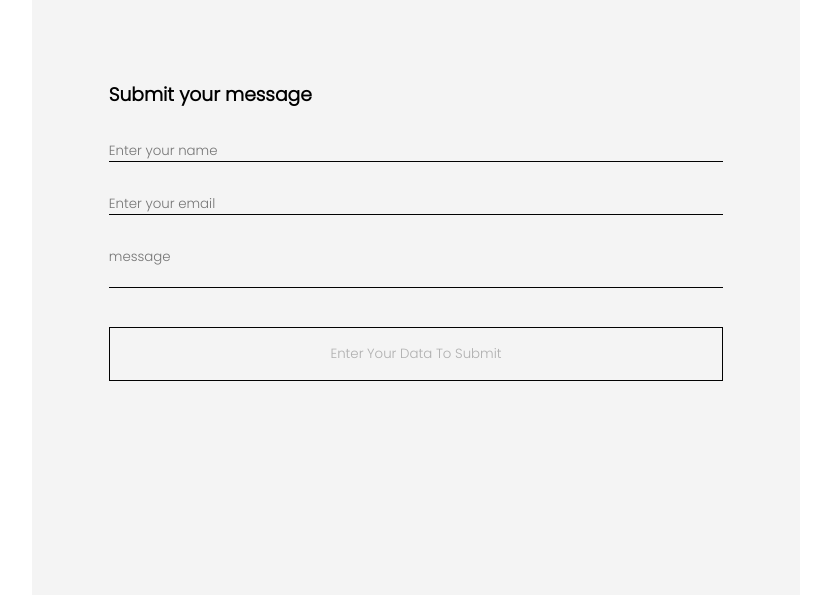
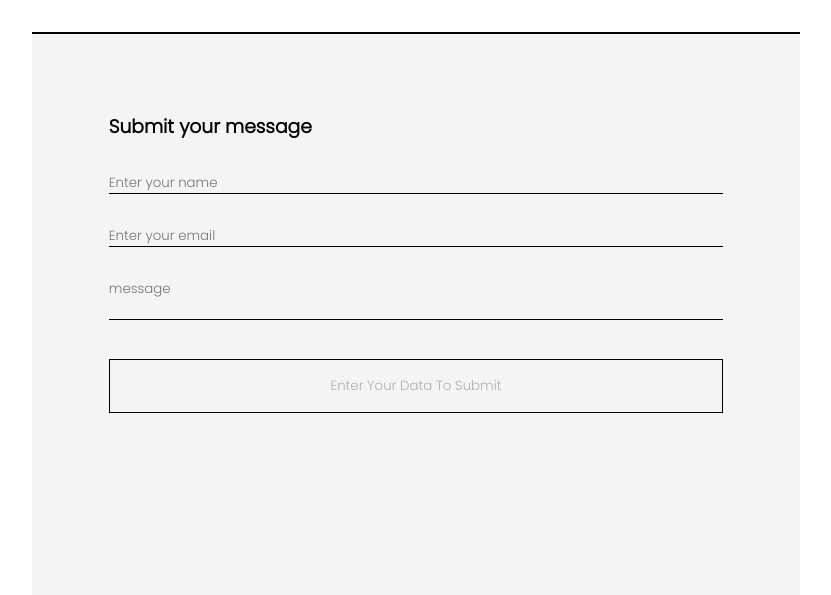
Before and after one commit to AndriiPolishko/lab2PackageManagerVersion, a website built with webpack: page index.html in a window 1280 px wide. Shown: the whole page, without its empty margins (224-1055 px from the left). Built offline with nearby package versions, Linux system fonts and the light colour scheme.

Commit message:
minor fix with error message

```diff
--- a/index.html
+++ b/index.html
@@ -14,10 +14,9 @@
 </head>
 <body>
 <div class="form-container">
-    <div class="error-message" id="error"></div>
+    <div class="error-message_black" id="error"></div>
 
     <form class = "contact-form" novalidate>
-        <div class="error-message_black hide">Error</div>
         <h3>Submit your message</h3>
         <label for="name"></label>
         <input type="text" id="name" placeholder="Enter your name" value="" autocomplete="off" required minlength="2"><br>
```
